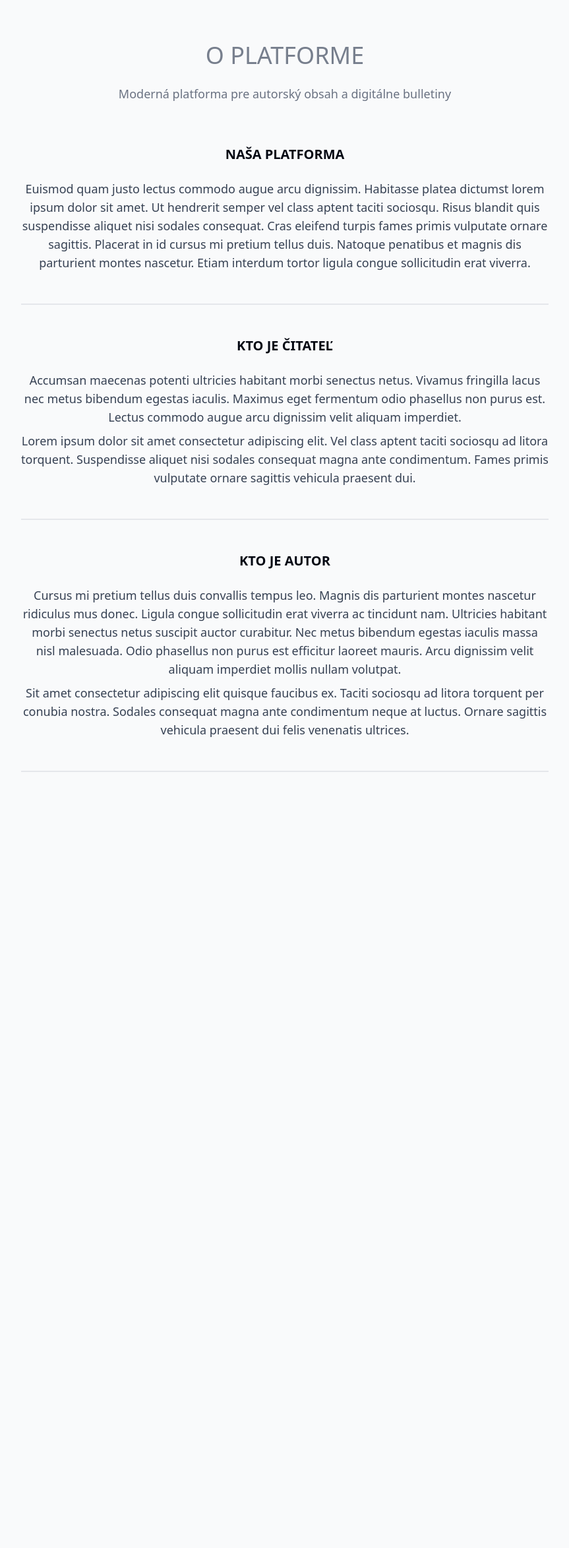
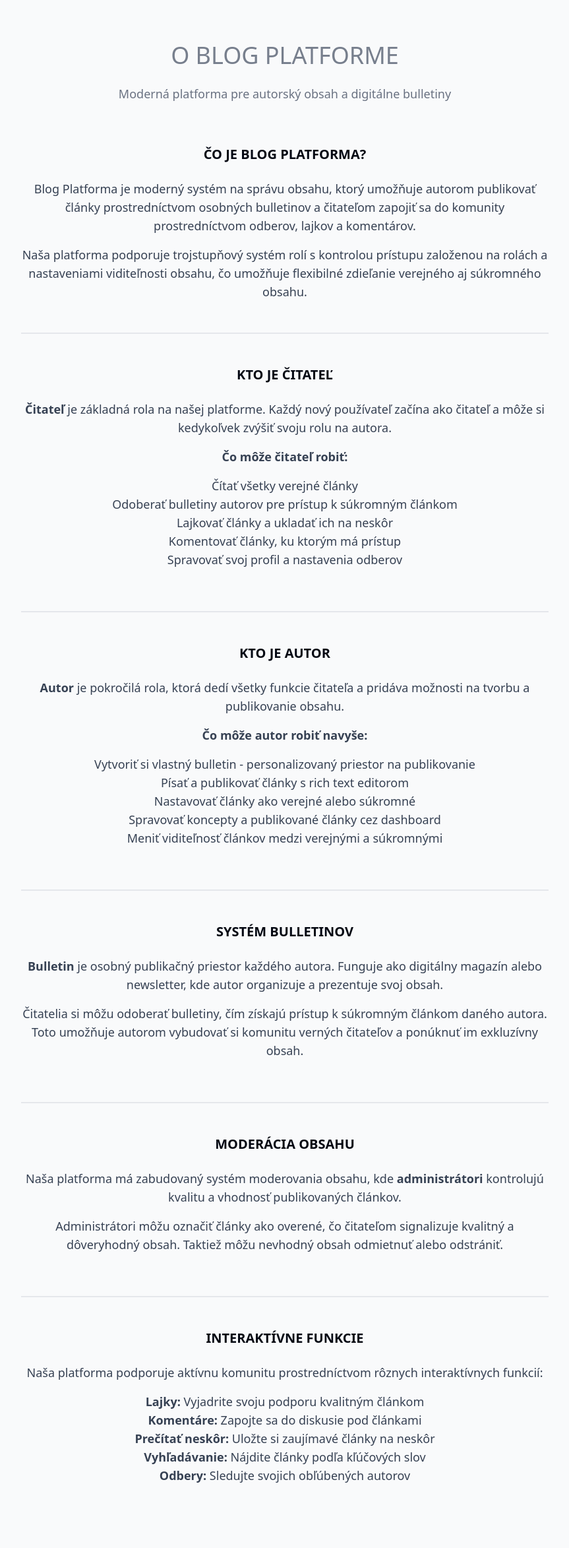
Before and after one commit to MarianHolly/blog_platform, a Django app: page /about/ in a window 1280 px wide. Shown: the part 73-2419 px from the top of the page at 66% size, without its empty margins (208-1071 px from the left). Before the commit the page ends 1243 px from the top, so only its background shows below. Run offline with Django 5.2, Linux system fonts and the light colour scheme; some libraries are stand-ins or nearby versions.

Commit message:
content in about page

```diff
--- a/templates/content/about.html
+++ b/templates/content/about.html
@@ -6,43 +6,95 @@
 
 {% block content %}
     <section class="my-16">
-        <h1 class="text-4xl text-gray-500 font-700 opacity-90 text-center mt-12 uppercase">O Platforme</h1>
+        <h1 class="text-4xl text-gray-500 font-700 opacity-90 text-center mt-12 uppercase">O Blog Platforme</h1>
         <p class="text-center text-gray-500 text-lg my-6">Moderná platforma pre autorský obsah a digitálne bulletiny</p>
     </section>
-    <section class="container max-w-4xl mx-auto px-6 lg:px-12 text-center">
 
+    <section class="container max-w-4xl mx-auto mb-24 px-6 lg:px-12 text-center">
         <div class="mb-12 pb-12 border-b-2 border-gray-200">
-            <h2 class="text-xl font-semibold mb-6 text-gray-950 uppercase">Naša platforma</h2>
+            <h2 class="text-xl font-semibold mb-6 text-gray-950 uppercase">Čo je Blog Platforma?</h2>
+            <p class="text-gray-700 text-lg mb-4">
+                Blog Platforma je moderný systém na správu obsahu, ktorý umožňuje autorom publikovať články prostredníctvom
+                osobných bulletinov a čitateľom zapojiť sa do komunity prostredníctvom odberov, lajkov a komentárov.
+            </p>
             <p class="text-gray-700 text-lg">
-                Euismod quam justo lectus commodo augue arcu dignissim. Habitasse platea dictumst lorem ipsum dolor sit
-                amet. Ut hendrerit semper vel class aptent taciti sociosqu. Risus blandit quis suspendisse aliquet nisi
-                sodales consequat. Cras eleifend turpis fames primis vulputate ornare sagittis. Placerat in id cursus mi
-                pretium tellus duis. Natoque penatibus et magnis dis parturient montes nascetur. Etiam interdum tortor
-                ligula congue sollicitudin erat viverra.
+                Naša platforma podporuje trojstupňový systém rolí s kontrolou prístupu založenou na rolách a nastaveniami
+                viditeľnosti obsahu, čo umožňuje flexibilné zdieľanie verejného aj súkromného obsahu.
             </p>
         </div>
 
         <div class="mb-12 pb-12 border-b-2 border-gray-200">
             <h2 class="text-xl font-semibold mb-6 text-gray-950 uppercase">Kto je čitateľ</h2>
-            <p class="text-gray-700 text-lg mb-2">Accumsan maecenas potenti ultricies habitant morbi senectus netus. Vivamus
-                fringilla lacus nec metus bibendum egestas iaculis. Maximus eget fermentum odio phasellus non purus est.
-                Lectus commodo augue arcu dignissim velit aliquam imperdiet.</p>
-            <p class="text-gray-700 text-lg">Lorem ipsum dolor sit amet consectetur adipiscing elit. Vel class aptent
-                taciti sociosqu ad litora torquent. Suspendisse aliquet nisi sodales consequat magna ante condimentum.
-                Fames primis vulputate ornare sagittis vehicula praesent dui.</p>
+            <p class="text-gray-700 text-lg mb-4">
+                <strong>Čitateľ</strong> je základná rola na našej platforme. Každý nový používateľ začína ako čitateľ
+                a môže si kedykoľvek zvýšiť svoju rolu na autora.
+            </p>
+            <p class="text-gray-700 text-lg mb-4">
+                <strong>Čo môže čitateľ robiť:</strong>
+            </p>
+            <ul class="text-gray-700 text-lg list-none list-inside mb-4">
+                <li>Čítať všetky verejné články</li>
+                <li>Odoberať bulletiny autorov pre prístup k súkromným článkom</li>
+                <li>Lajkovať články a ukladať ich na neskôr</li>
+                <li>Komentovať články, ku ktorým má prístup</li>
+                <li>Spravovať svoj profil a nastavenia odberov</li>
+            </ul>
         </div>
 
         <div class="mb-12 pb-12 border-b-2 border-gray-200">
             <h2 class="text-xl font-semibold mb-6 text-gray-950 uppercase">Kto je autor</h2>
-            <p class="text-gray-700 text-lg mb-2">Cursus mi pretium tellus duis convallis tempus leo. Magnis dis parturient
-                montes nascetur ridiculus mus donec. Ligula congue sollicitudin erat viverra ac tincidunt nam. Ultricies
-                habitant morbi senectus netus suscipit auctor curabitur. Nec metus bibendum egestas iaculis massa nisl
-                malesuada. Odio phasellus non purus est efficitur laoreet mauris. Arcu dignissim velit aliquam imperdiet
-                mollis nullam volutpat.</p>
-            <p class="text-gray-700 text-lg">Sit amet consectetur adipiscing elit quisque faucibus ex. Taciti sociosqu
-                ad litora torquent per conubia nostra. Sodales consequat magna ante condimentum neque at luctus. Ornare
-                sagittis vehicula praesent dui felis venenatis ultrices.</p>
+            <p class="text-gray-700 text-lg mb-4">
+                <strong>Autor</strong> je pokročilá rola, ktorá dedí všetky funkcie čitateľa a pridáva možnosti na
+                tvorbu a publikovanie obsahu.
+            </p>
+            <p class="text-gray-700 text-lg mb-4">
+                <strong>Čo môže autor robiť navyše:</strong>
+            </p>
+            <ul class="text-gray-700 text-lg list-none list-inside mb-4">
+                <li>Vytvoriť si vlastný bulletin - personalizovaný priestor na publikovanie</li>
+                <li>Písať a publikovať články s rich text editorom</li>
+                <li>Nastavovať články ako verejné alebo súkromné</li>
+                <li>Spravovať koncepty a publikované články cez dashboard</li>
+                <li>Meniť viditeľnosť článkov medzi verejnými a súkromnými</li>
+            </ul>
         </div>
 
+        <div class="mb-12 pb-12 border-b-2 border-gray-200">
+            <h2 class="text-xl font-semibold mb-6 text-gray-950 uppercase">Systém bulletinov</h2>
+            <p class="text-gray-700 text-lg mb-4">
+                <strong>Bulletin</strong> je osobný publikačný priestor každého autora. Funguje ako digitálny magazín
+                alebo newsletter, kde autor organizuje a prezentuje svoj obsah.
+            </p>
+            <p class="text-gray-700 text-lg mb-4">
+                Čitatelia si môžu odoberať bulletiny, čím získajú prístup k súkromným článkom daného autora.
+                Toto umožňuje autorom vybudovať si komunitu verných čitateľov a ponúknuť im exkluzívny obsah.
+            </p>
+        </div>
+
+        <div class="mb-12 pb-12 border-b-2 border-gray-200">
+            <h2 class="text-xl font-semibold mb-6 text-gray-950 uppercase">Moderácia obsahu</h2>
+            <p class="text-gray-700 text-lg mb-4">
+                Naša platforma má zabudovaný systém moderovania obsahu, kde <strong>administrátori</strong>
+                kontrolujú kvalitu a vhodnosť publikovaných článkov.
+            </p>
+            <p class="text-gray-700 text-lg mb-4">
+                Administrátori môžu označiť články ako overené, čo čitateľom signalizuje kvalitný a dôveryhodný obsah.
+                Taktiež môžu nevhodný obsah odmietnuť alebo odstrániť.
+            </p>
+        </div>
+
+        <div class="mb-12">
+            <h2 class="text-xl font-semibold mb-6 text-gray-950 uppercase">Interaktívne funkcie</h2>
+            <p class="text-gray-700 text-lg mb-4">
+                Naša platforma podporuje aktívnu komunitu prostredníctvom rôznych interaktívnych funkcií:
+            </p>
+            <ul class="text-gray-700 text-lg list-none list-inside mb-4">
+                <li><strong>Lajky:</strong> Vyjadrite svoju podporu kvalitným článkom</li>
+                <li><strong>Komentáre:</strong> Zapojte sa do diskusie pod článkami</li>
+                <li><strong>Prečítať neskôr:</strong> Uložte si zaujímavé články na neskôr</li>
+                <li><strong>Vyhľadávanie:</strong> Nájdite články podľa kľúčových slov</li>
+                <li><strong>Odbery:</strong> Sledujte svojich obľúbených autorov</li>
+            </ul>
+        </div>
     </section>
 {% endblock %}
```
